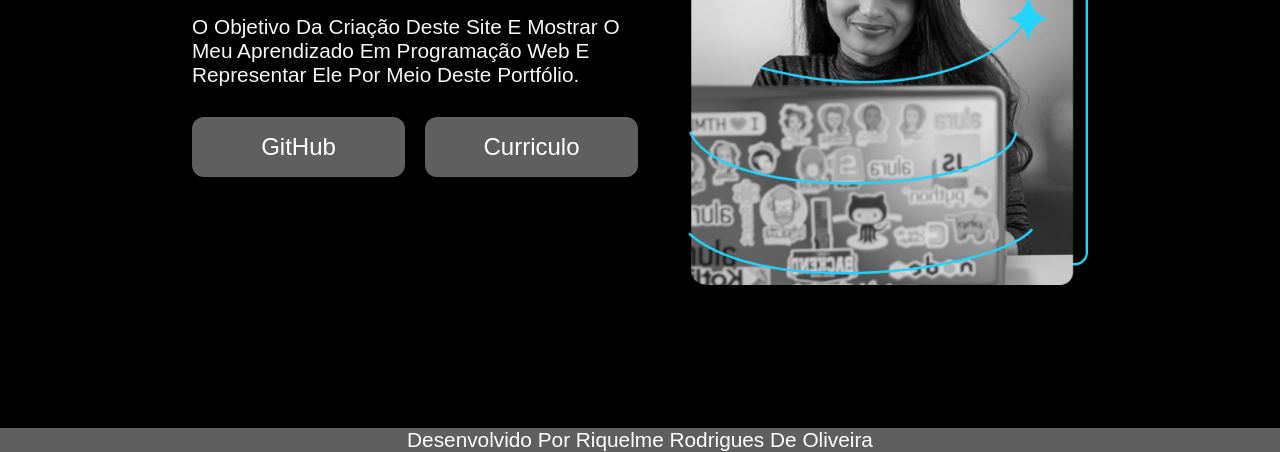
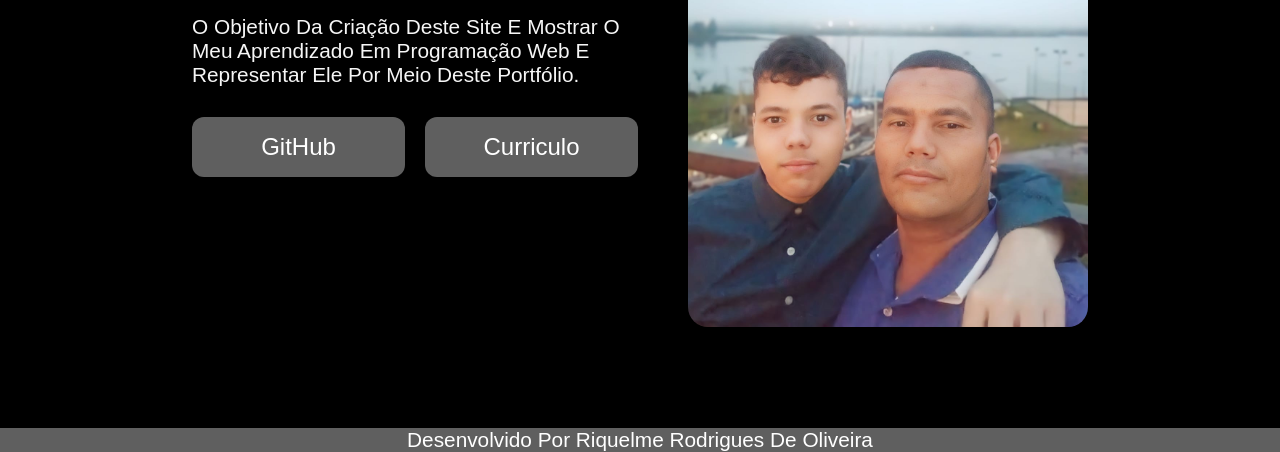
Before and after one commit to riquelme1i/web_portfolio, a plain HTML site: page index.html in a window 1280 px wide. Shown: the part 348-800 px from the top of the page. Drawn offline with Linux system fonts and the light colour scheme; a web font is replaced by a local one.

Commit message:
atualização
update

```diff
--- a/index.html
+++ b/index.html
@@ -27,7 +27,7 @@
         </section>
         <!--Coluna da esquerda fim-->
         <!-- Coluna da direita inicio-->
-         <img class="conteudo__direita" src="img/Imagem.png">
+         <img class="conteudo__direita" src="img/Foto.jpg">
          <!--Coluna da direita fim-->
     </main>
     <footer class="rodape"> Desenvolvido Por Riquelme Rodrigues De Oliveira</footer>
```
Also changed, not shown: img/Foto.jpg (added), img/Imagem.png (deleted), 1 other file.
